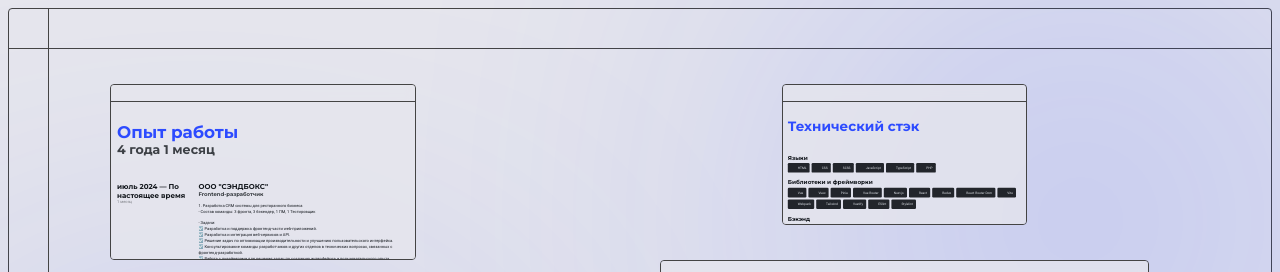
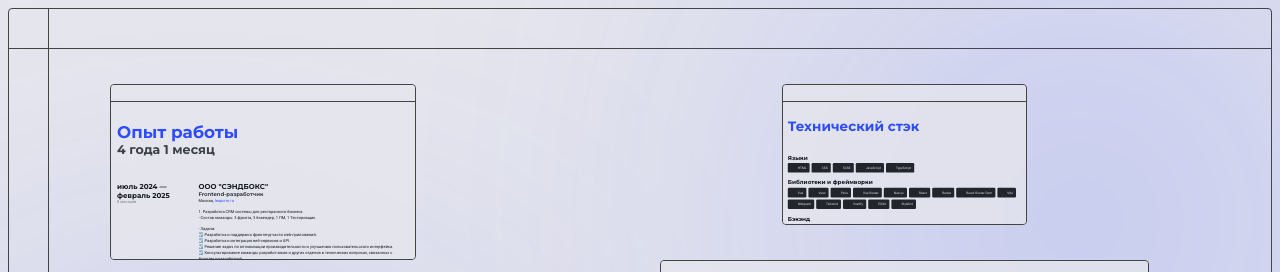
Before and after one commit to colorofmadness/resume, a Vue app: page / in a window 1280 px wide. Shown: the top 272 px of the page. Built offline with nearby package versions, Linux system fonts and the light colour scheme.

Commit message:
update info

```diff
--- a/src/components/experience-block/const.ts
+++ b/src/components/experience-block/const.ts
@@ -18,8 +18,11 @@ export type Resume = {
 export const RESUME_LIST: Resume[] = [
   {
     company: 'ООО "СЭНДБОКС"',
+    city: 'Москва',
+    site: 'leapcrm.ru',
     date: {
-      start: new Date(2024, 6, 1)
+      start: new Date(2024, 6, 1),
+      end: new Date(2025, 1, 1)
     },
     role: 'Frontend-разработчик',
     about: [
@@ -34,15 +37,16 @@ export const RESUME_LIST: Resume[] = [
           'Работа с дизайнерами для решения задач по созданию интерфейсов и пользовательского опыта.',
           'Участие в планировании и управлении проектами, связанными с фронтенд-разработкой.',
           'Анализ и документирование требований, а также создание технических спецификаций для фронтенд-составляющих приложений.',
-          'Тестирование и отладка фронтенд-части приложений.',
-          'Анализ и документирование требований, а также создание технических спецификаций для фронтенд-составляющих приложений.'
+          'Тестирование и отладка фронтенд-части приложений.'
         ],
-        tech: 'Vue 2, Nuxt 2, Vuex, SCSS'
+        tech: 'Vue 2, Nuxt 2, Vuex, SCSS, FSD'
       }
     ]
   },
   {
     company: 'C&U',
+    city: 'Москва',
+    site: 'app.c-and-u.co',
     date: {
       start: new Date(2024, 2, 1),
       end: new Date(2024, 6, 1)
@@ -59,7 +63,7 @@ export const RESUME_LIST: Resume[] = [
           'Подготовка проекта для передачи в работу команде.',
           'Консультация по вариантам решения задач.',
           'Распределение задач между разработчиками.',
-          'Проводил код ревью и подготавливал код к деплою.'
+          'Проведение код ревью и подготовка кода к деплою.'
         ],
         tech: 'Vue 3, TypeScript, Vite, Pinia, SCSS, PWA.'
       },
@@ -147,7 +151,7 @@ export const RESUME_LIST: Resume[] = [
           'Работа с гугл аналитикой, подготовка данных и отправка событий.',
           'SEO оптимизация.'
         ],
-        tech: 'Vue 2, Vuex, Rest API, Angular, Webpack, Gulp, SCSS, SSR.'
+        tech: 'Vue 2, Vuex, Nuxt 2, Rest API, Angular, Webpack, Gulp, SCSS.'
       },
       {
         target: 'Разработка интернет-магазина парфюмерии и косметики.',
@@ -162,7 +166,7 @@ export const RESUME_LIST: Resume[] = [
           'Код ревью участников команды.',
           'Подготовка кода к деплою.'
         ],
-        tech: 'Vue 2, Vuex, Rest API, Axios, Webpack, SCSS.'
+        tech: 'Vue 2, Vuex, Nuxt 2, Rest API, Axios, Webpack, SCSS.'
       }
     ]
   }
--- a/src/components/experience-block/experience-block.vue
+++ b/src/components/experience-block/experience-block.vue
@@ -20,7 +20,9 @@
           <v-title is="h5" color="text-80">{{ resume.role }}</v-title>
           <p v-if="resume.city || resume.site" class="resume-block__info">
             {{ resume.city }},
-            <a v-if="resume.site" :href="resume.site" target="_blank">{{ resume.site }}</a>
+            <a v-if="resume.site" :href="`https://${resume.site}`" target="_blank">
+              {{ resume.site }}
+            </a>
           </p>
           <div v-for="(about, index) of resume.about" :key="index" class="resume-block__item">
             <div class="resume-block__about">
--- a/src/components/tech-block/const.ts
+++ b/src/components/tech-block/const.ts
@@ -31,10 +31,6 @@ const MOCK_DATA: TTechList[] = [
       {
         name: 'TypeScript',
         icon: 'tech/ts'
-      },
-      {
-        name: 'PHP',
-        icon: 'tech/php'
       }
     ]
   },
```
Also changed, not shown: src/assets/icons/tech/php.svg (deleted).
